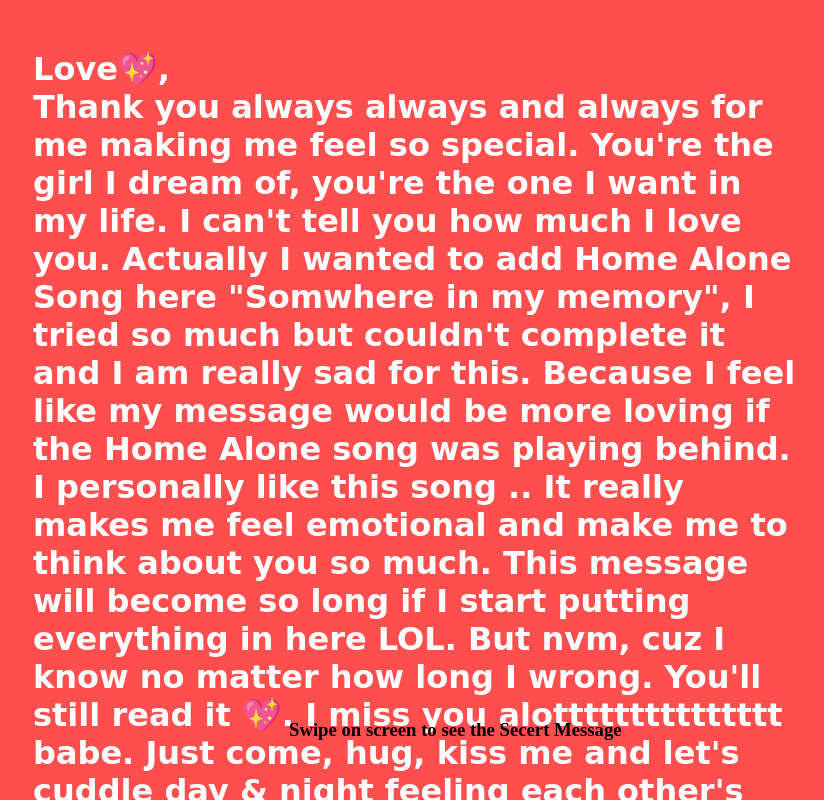
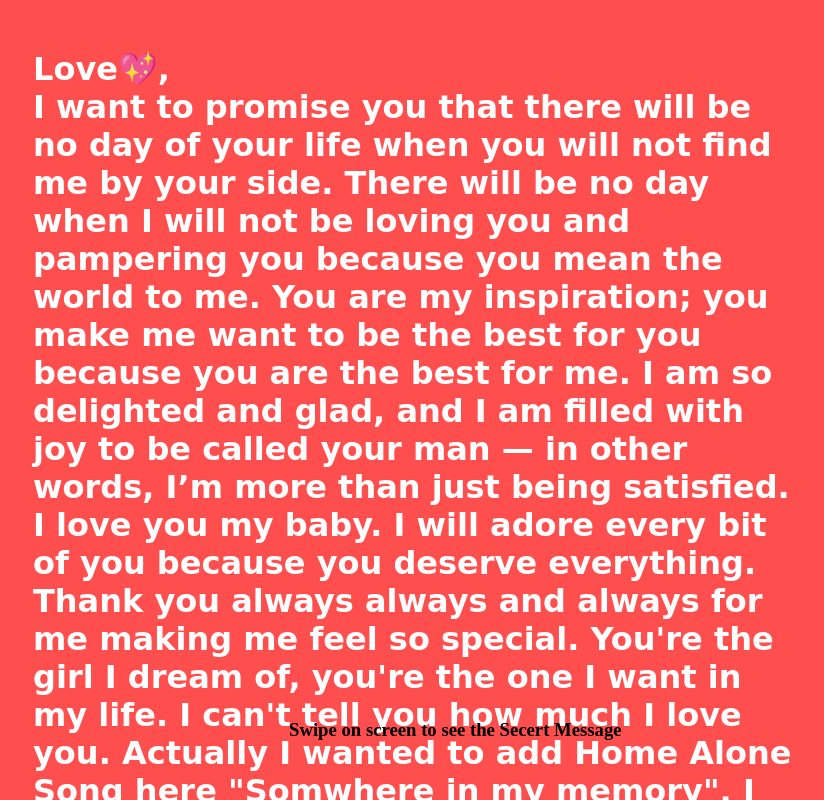
Before and after one commit to haroon1231/To-My-Serry-Pie, a plain HTML site: page new.html in a window 1280 px wide. Shown: the whole page, without its empty margins (223-1047 px from the left). Drawn offline with Linux system fonts and the light colour scheme; a script that the page names is missing.

Commit message:
Update new.html

```diff
--- a/new.html
+++ b/new.html
@@ -13,7 +13,15 @@
         <p>
           Love💖,
           <br />
-          Thank you always always and always for me making me feel so
+          I want to promise you that there will be no day of your life when you
+          will not find me by your side. There will be no day when I will not be
+          loving you and pampering you because you mean the world to me. You are
+          my inspiration; you make me want to be the best for you because you
+          are the best for me. I am so delighted and glad, and I am filled with
+          joy to be called your man — in other words, I’m more than just being
+          satisfied. I love you my baby.
+          I will adore every bit of you because you deserve
+          everything. Thank you always always and always for me making me feel so
           special. You're the girl I dream of, you're the one I want in my life.
           I can't tell you how much I love you. Actually I wanted to add Home Alone
           Song here "Somwhere in my memory", I tried so much but couldn't complete it
@@ -28,6 +36,7 @@
           it.. I am not letting this warmth go away again💖
           💖Merry Christmas💖 💖My Love💖 💖I love you💖 💖More than your Imagination💖
           💖More than anything💖 💖More than I love myself💖
+
         </p>
         <p>Missing You A Lot 🤞💖💖💖</p>
       </div>
```
